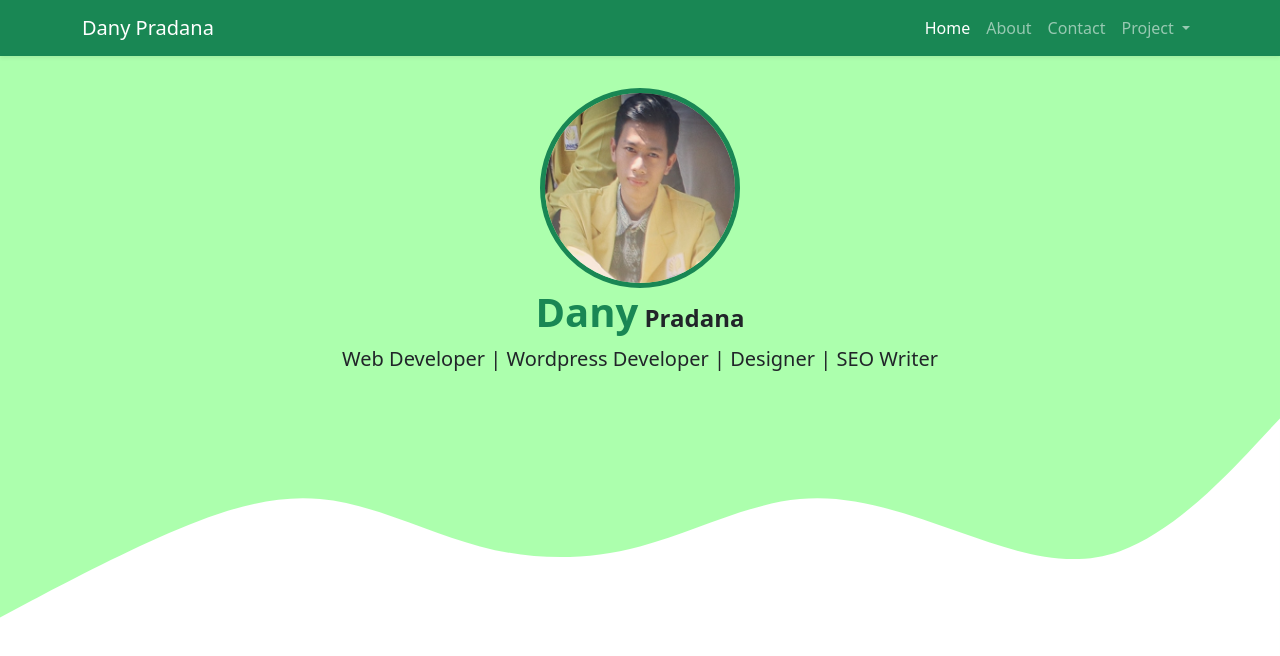
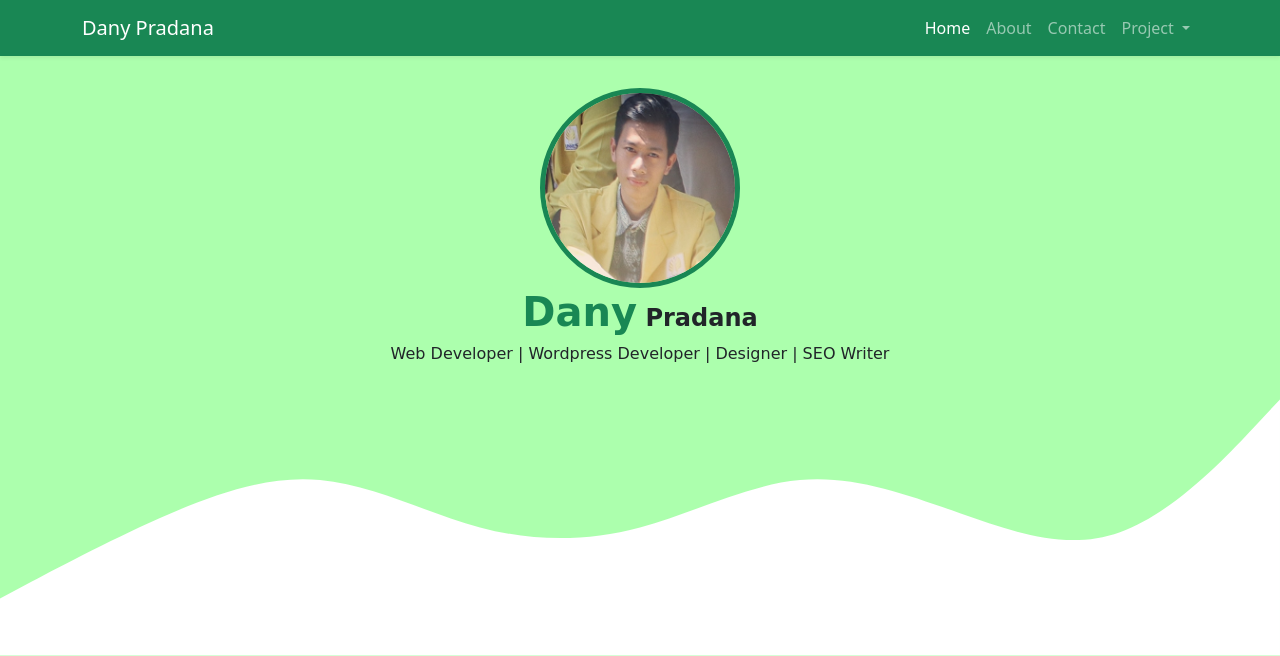
Before and after one commit to dp07/dp07.github.io, a plain HTML site: page index.html in a window 1280 px wide. Drawn offline with nearby package versions, Linux system fonts and the light colour scheme.

Commit message:
menambahkan google font

```diff
--- a/index.html
+++ b/index.html
@@ -10,6 +10,11 @@
 
     <!-- My CSS -->
     <link rel="stylesheet" href="style.css">
+
+    <!-- Google Font -->
+    <link rel="preconnect" href="https://fonts.googleapis.com">
+  <link rel="preconnect" href="https://fonts.gstatic.com" crossorigin>
+  <link href="https://fonts.googleapis.com/css2?family=Oswald:wght@600&display=swap" rel="stylesheet">
 
     <title>My Portofolio | Dany Pradana</title>
   </head>
@@ -53,7 +58,7 @@
       <section class="jumbotron text-center">
           <img src="img/dp.png" alt="Dany Pradana" width="200" class="border border-5 border-success rounded-circle">
         <h2 class="fw-bold fs-4"><span class="text-success fs-1">Dany</span> Pradana</h2>
-        <p class="lead">Web Developer | Wordpress Developer | Designer | SEO Writer</p>
+        <h6 class="">Web Developer | Wordpress Developer | Designer | SEO Writer</h6>
         <svg xmlns="http://www.w3.org/2000/svg" viewBox="0 0 1440 320"><path fill="#ffffff" fill-opacity="1" d="M0,256L30,240C60,224,120,192,180,165.3C240,139,300,117,360,122.7C420,128,480,160,540,176C600,192,660,192,720,176C780,160,840,128,900,122.7C960,117,1020,139,1080,160C1140,181,1200,203,1260,181.3C1320,160,1380,96,1410,64L1440,32L1440,320L1410,320C1380,320,1320,320,1260,320C1200,320,1140,320,1080,320C1020,320,960,320,900,320C840,320,780,320,720,320C660,320,600,320,540,320C480,320,420,320,360,320C300,320,240,320,180,320C120,320,60,320,30,320L0,320Z"></path></svg>
       </section>
       <!-- Akhir Jumbotron -->
--- a/style.css
+++ b/style.css
@@ -1,3 +1,7 @@
+.h1, h2, h3, h4, h5, h6{
+    font-family: 'Lobster', cursive;
+}
+
 .jumbotron {
     padding-top: 2rem;
     background-color: #ACFFAD;
```
